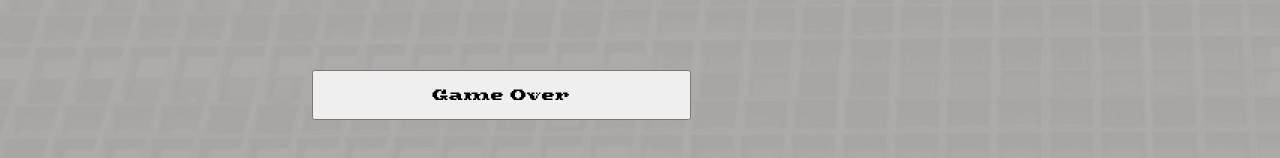
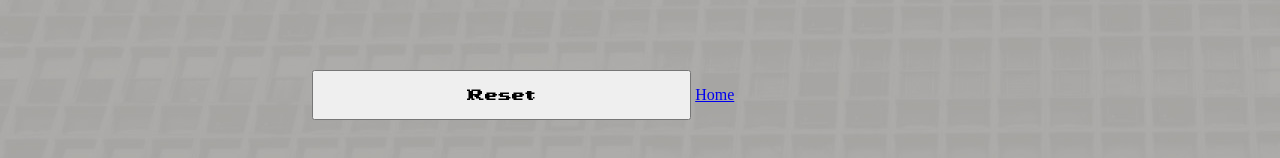
Before and after one commit to ali0003433/bus-mall, a plain HTML site: page index.html in a window 1280 px wide. Shown: the part 406-564 px from the top of the page. Drawn offline with nearby package versions, Linux system fonts and the light colour scheme; a web font is replaced by a local one.

Commit message:
home button

```diff
--- a/index.html
+++ b/index.html
@@ -17,7 +17,8 @@
     </header>
     <div id ='image-container'></div>
     <canvas id ='my-chart'></canvas>
-    <button id = 'button'>Game Over</button>
+    <button id = 'button'>Reset</button>
+    <a href = https://ali0003433.github.io/bus-mall>Home</a>
 
 </body>
 <script src="main.js"></script>
```
